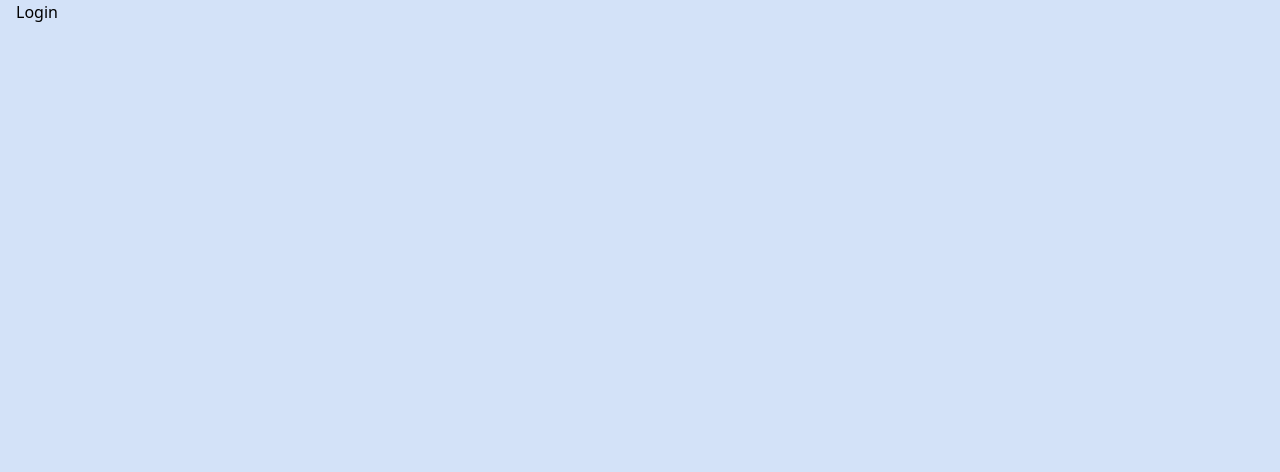
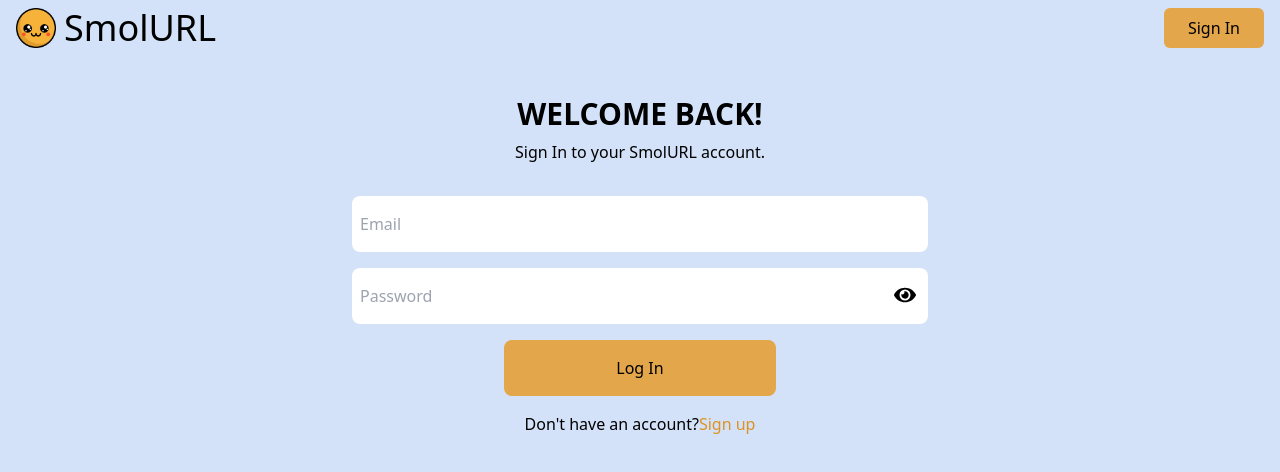
Before and after one commit to Sudeeeep/SmolURL, a React (Vite) app in the folder client/: page /login in a window 1280 px wide. Shown: the top 472 px of the page. Built offline with nearby package versions, Linux system fonts and the light colour scheme.

Commit message:
add login page

```diff
--- a/client/src/App.tsx
+++ b/client/src/App.tsx
@@ -6,8 +6,11 @@ import { Login } from "./components/Login";
 import { SignUp } from "./components/SignUp";
 
 function App() {
+  const [token, setToken] = useState<string | null>(null);
   const [user, setUser] = useState<UserData | null>(null);
   const [urlData, setUrlData] = useState<UrlData | null>(null);
+
+  console.log(token);
 
   const router = createBrowserRouter([
     {
@@ -16,7 +19,7 @@ function App() {
     },
     {
       path: "/login",
-      element: <Login />,
+      element: <Login setToken={setToken} />,
     },
     {
       path: "/signup",
--- a/client/src/components/Header.tsx
+++ b/client/src/components/Header.tsx
@@ -1,3 +1,4 @@
+import { Link } from "react-router-dom";
 import smolLogo from "../assets/smol.png";
 
 export const Header = () => {
@@ -7,9 +8,12 @@ export const Header = () => {
         <img src={smolLogo} alt="SmolURL" className="w-10" />
         <h1 className="text-3xl sm:text-4xl">SmolURL</h1>
       </div>
-      <button className="bg-[#E3A64A] px-3 py-1 sm:px-6 sm:py-2 rounded-md">
+      <Link
+        to={"/login"}
+        className="bg-[#E3A64A] px-3 py-1 sm:px-6 sm:py-2 rounded-md"
+      >
         Sign In
-      </button>
+      </Link>
     </div>
   );
 };
--- a/client/src/components/Login.tsx
+++ b/client/src/components/Login.tsx
@@ -1,3 +1,126 @@
-export const Login = () => {
-  return <div>Login</div>;
+import { useState } from "react";
+import { Header } from "./Header";
+import { FaEye } from "react-icons/fa";
+import { FaEyeSlash } from "react-icons/fa";
+import axios, { AxiosError } from "axios";
+import { useNavigate } from "react-router-dom";
+
+export const Login = ({
+  setToken,
+}: {
+  setToken: React.Dispatch<React.SetStateAction<string | null>>;
+}) => {
+  const [loginForm, setLoginForm] = useState({
+    email: "",
+    password: "",
+  });
+  const [passwordType, setPasswordType] = useState("password");
+  const [error, setError] = useState({ error: false, message: "" });
+
+  const navigate = useNavigate();
+
+  async function handleLogin(e: React.SyntheticEvent) {
+    e.preventDefault();
+
+    try {
+      const res = await axios.post("http://localhost:3000/api/login", {
+        email: loginForm.email,
+        password: loginForm.password,
+      });
+
+      console.log(res);
+
+      setToken(res.data.token);
+      setLoginForm({
+        email: "",
+        password: "",
+      });
+      navigate("/");
+    } catch (err) {
+      console.log(err);
+      if (err instanceof AxiosError) {
+        if (err.message === "Network Error") {
+          setError({
+            error: true,
+            message:
+              "Unable to reach server. Please check you internet connection",
+          });
+        } else {
+          setError({
+            error: true,
+            message: err?.response?.data.error,
+          });
+        }
+      }
+    }
+  }
+
+  return (
+    <div>
+      <Header />
+      <div className="max-w-full min-[770px]:max-w-[80%] mx-auto mt-10 mb-10 text-center">
+        <h1 className="text-3xl font-bold mb-2">WELCOME BACK!</h1>
+
+        <p className="mb-8">Sign In to your SmolURL account.</p>
+
+        <form
+          onSubmit={handleLogin}
+          className="flex flex-col gap-4 m-auto max-w-xl mb-4"
+        >
+          <input
+            type="email"
+            name="email"
+            id="email"
+            placeholder="Email"
+            value={loginForm.email}
+            onChange={(e) =>
+              setLoginForm({ ...loginForm, email: e.target.value })
+            }
+            className="py-4 px-2 rounded-lg grow"
+            required
+          />
+          <div className="relative">
+            <input
+              type={passwordType}
+              name="password"
+              id="password"
+              placeholder="Password"
+              value={loginForm.password}
+              onChange={(e) =>
+                setLoginForm({ ...loginForm, password: e.target.value })
+              }
+              className="py-4 px-2 rounded-lg w-full"
+              required
+            />
+            <span
+              className="absolute py-4 right-3"
+              onClick={() =>
+                passwordType === "password"
+                  ? setPasswordType("text")
+                  : setPasswordType("password")
+              }
+            >
+              {passwordType === "password" ? (
+                <FaEye size={22} />
+              ) : (
+                <FaEyeSlash size={22} />
+              )}
+            </span>
+          </div>
+
+          {error.error && <div className="text-red-500">{error.message}</div>}
+          <button className="py-4 px-28 mx-auto bg-[#E3A64A] rounded-lg">
+            Log In
+          </button>
+
+          <p>
+            Don't have an account?
+            <span className="text-[#dd9323] hover:underline cursor-pointer">
+              Sign up
+            </span>
+          </p>
+        </form>
+      </div>
+    </div>
+  );
 };
--- a/client/src/types/types.ts
+++ b/client/src/types/types.ts
@@ -9,8 +9,7 @@ export interface UrlData {
 export interface UserData {
   id: string;
   email: string;
-  urlsL: UrlData[];
-  token: string;
+  urls: UrlData[];
 }
 
 export interface ErrorType {
```
